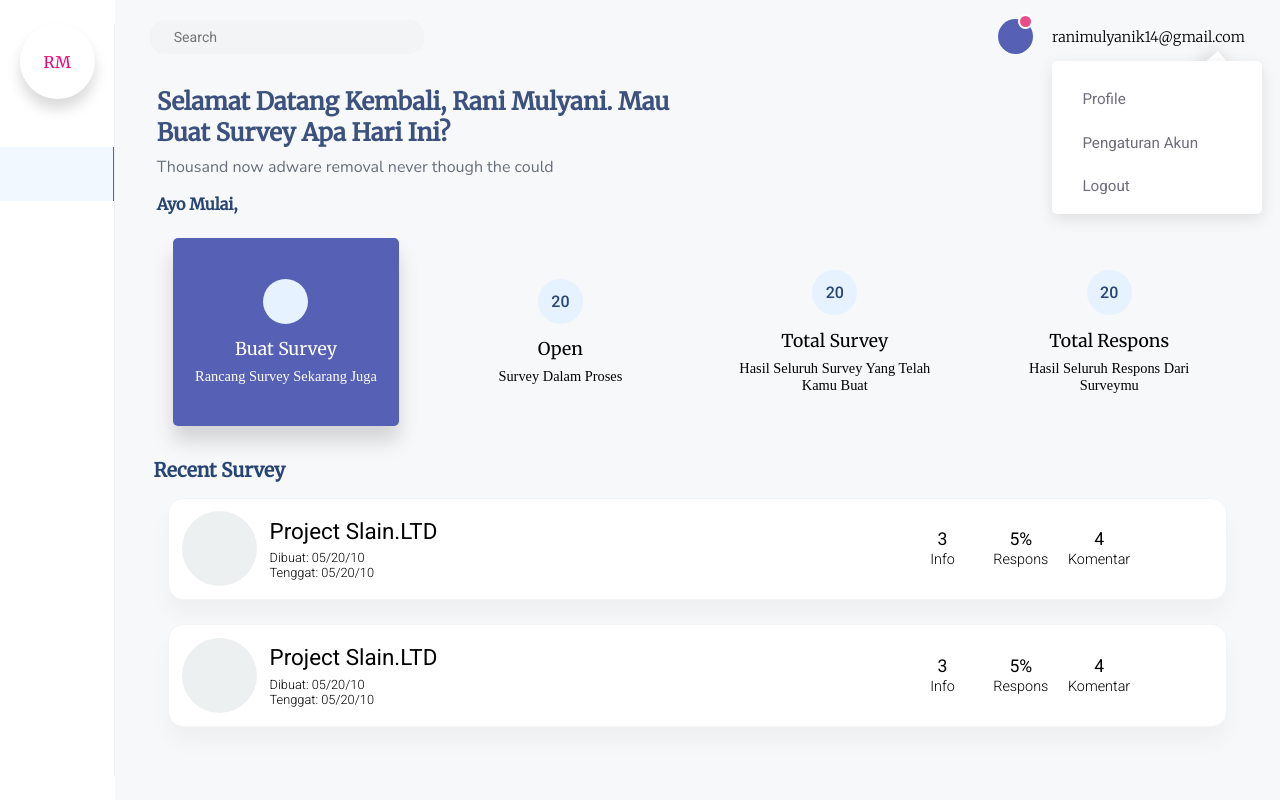
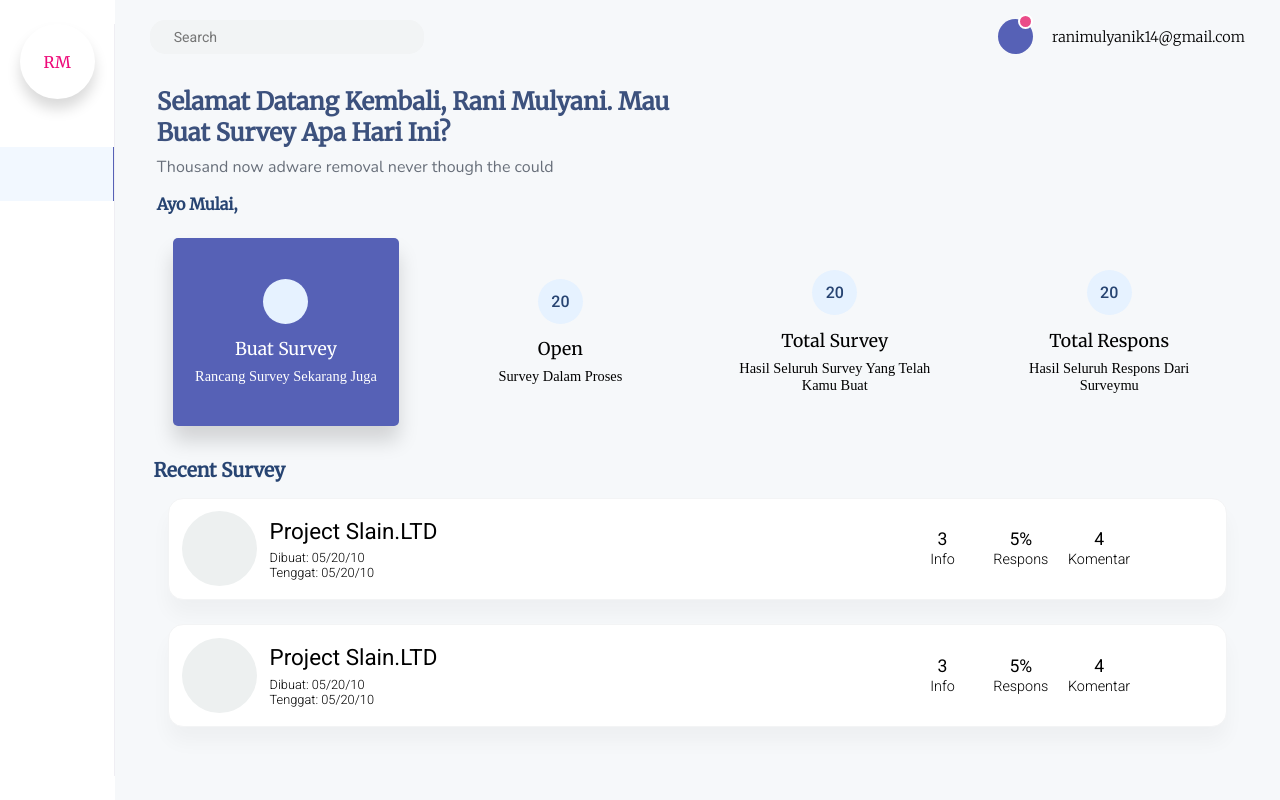
Before and after one commit to tychoandreakos/SURVEY-STMIK-AMIK-BANDUNG, a React (Create React App) app: page / in a window 1280 px wide. Built offline with nearby package versions, Linux system fonts and the light colour scheme.

Commit message:
adding hover functionality

```diff
--- a/src/Components/Dashboard/UserAccount/DropdownUser/index.js
+++ b/src/Components/Dashboard/UserAccount/DropdownUser/index.js
@@ -1,13 +1,13 @@
 import React from 'react';
+import PropTypes from 'prop-types';
 
 import { Icon } from '@iconify/react';
 import heart from '@iconify/icons-mdi/heart';
 import settingAccount from '@iconify/icons-mdi/cog-outline';
-import logout from '@iconify/icons-mdi/logout-variant';
 
 import './style.scss';
 
-const DropdownUser = () => {
+const DropdownUser = ({ open }) => {
   const data = [
     {
       title: 'profile',
@@ -32,14 +32,26 @@ const DropdownUser = () => {
     </li>
   ));
 
+  let dropdown = ['dropdown'];
+  let caret = ['caret'];
+
+  if (open) {
+    caret = [...caret, 'show'].join(' ');
+    dropdown = [...dropdown, 'show'].join(' ');
+  }
+
   return (
     <>
-      <div className='caret'></div>
-      <div className='dropdown'>
+      <div className={caret}></div>
+      <div className={dropdown}>
         <ul>{dropdownEl}</ul>
       </div>
     </>
   );
 };
 
+DropdownUser.propTypes = {
+  open: PropTypes.bool.isRequired,
+};
+
 export default DropdownUser;
--- a/src/Components/Dashboard/UserAccount/DropdownUser/style.scss
+++ b/src/Components/Dashboard/UserAccount/DropdownUser/style.scss
@@ -6,25 +6,32 @@ $Roboto: 'Roboto', serif;
   width: 25px;
   height: 25px;
   right: 1rem;
-  top: 2.3rem;
+  top: 2.5rem;
   box-shadow: 0px 5px 15px rgba(0, 0, 0, 0.1);
   transform: rotate(140deg);
+  display: none;
 }
+
+.show {
+  display: block !important;
+}
+
 .dropdown {
-  background: #fff;
-  box-shadow: 0px 5px 15px rgba(0, 0, 0, 0.1);
-  border: {
-    bottom: 6px solid #fff;
-  }
-  border-radius: 5px;
+  display: none;
   position: absolute;
-  top: 120%;
+  top: 75%;
   width: 210px;
 
   ul {
+    border-radius: 5px;
+    box-shadow: 0px 5px 15px rgba(0, 0, 0, 0.1);
+    border: {
+      bottom: 6px solid #fff;
+    }
     width: 100%;
     list-style: none;
     color: rgb(110, 109, 122);
+    background: #fff;
 
     font: {
       size: 0.95rem;
--- a/src/Components/Dashboard/UserAccount/index.js
+++ b/src/Components/Dashboard/UserAccount/index.js
@@ -1,4 +1,4 @@
-import React from 'react';
+import React, { useState } from 'react';
 
 import './style.scss';
 
@@ -12,6 +12,17 @@ const UserAccount = () => {
   const email = 'ranimulyanik14@gmail.com';
   const notifState = true;
 
+  const [userList, setUserList] = useState({
+    showList: false,
+  });
+
+  const handleDropdownList = () => {
+    setUserList({
+      ...userList,
+      showList: !userList.showList,
+    });
+  };
+
   return (
     <div className='user-account'>
       <div className='notif'>
@@ -20,10 +31,14 @@ const UserAccount = () => {
           {notifState ? <div className='notification'></div> : ''}
         </div>
       </div>
-      <div className='email'>
+      <div
+        className='email'
+        onMouseLeave={handleDropdownList}
+        onMouseEnter={handleDropdownList}
+      >
         <h3>{email}</h3>
         <Icon icon={caret} />
-        <DropdownUser />
+        <DropdownUser open={userList.showList} />
       </div>
     </div>
   );
```
